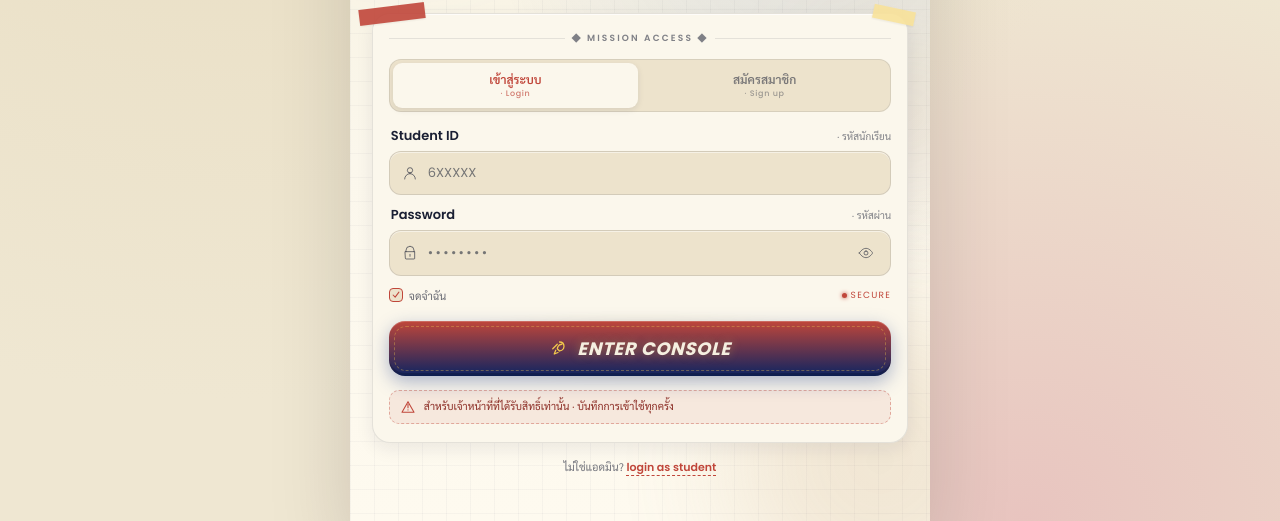
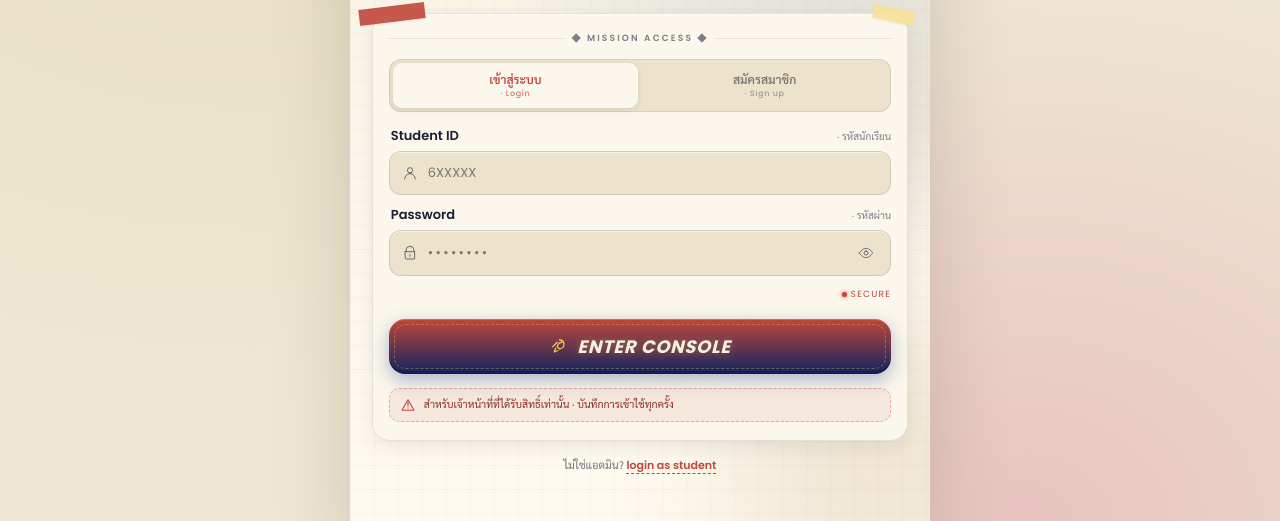
Before and after one commit to zenoframeria/RFC-Recycle-for-Credits, a plain HTML site: page login-admin.html in a window 1280 px wide. Shown: the part 279-800 px from the top of the page. Drawn offline with nearby package versions, Linux system fonts and the light colour scheme; a web font is replaced by a local one.

Commit message:
fix(login): remove non-functional remember-me checkbox
It never controlled anything — Supabase already persists the session
in localStorage by default regardless of its checked state — and this
app has no shared/public-computer use case that would need a
non-persistent option, so it was just misleading UI. Keeps the
forgot-password link (student) and SECURE tag (admin) that shared the
same row.

Co-Authored-By: Claude Sonnet 5 <noreply@anthropic.com>
Claude-Session: https://claude.ai/code/session_01Ee7T6hMYMaURiwLfXwVjmS

```diff
--- a/css/components.css
+++ b/css/components.css
@@ -199,52 +199,15 @@
   color: var(--accent);
 }
 
-/* checkbox pill */
+/* row holding the forgot-password link (student) / SECURE tag (admin) —
+   used to hold a "remember me" checkbox too, removed since Supabase always
+   persists the session regardless of it (see CLAUDE.md). */
 .check-row {
   display: flex;
   align-items: center;
-  justify-content: space-between;
+  justify-content: flex-end;
   margin-top: 12px;
 }
-.check-label {
-  position: relative;
-  display: flex;
-  align-items: center;
-  gap: 6px;
-  cursor: pointer;
-  white-space: nowrap;
-  font-family: var(--font-thai);
-  font-size: 11px;
-  color: rgba(26,31,51,0.65);
-}
-/* real checkbox input, visually hidden but still clickable/focusable/
-   keyboard-operable — sits on top of .check-box (positioned elements paint
-   above static siblings regardless of DOM order) so it captures the click,
-   while .check-box just renders the visible square + checkmark. */
-.check-input {
-  position: absolute;
-  width: 14px; height: 14px;
-  margin: 0;
-  opacity: 0;
-  cursor: pointer;
-}
-.check-input:focus-visible + .check-box {
-  outline: 2px solid var(--accent);
-  outline-offset: 2px;
-}
-.check-box {
-  width: 14px; height: 14px;
-  border-radius: 4px;
-  background: var(--sb-cream2);
-  border: 1.5px solid var(--accent);
-  display: inline-flex;
-  align-items: center;
-  justify-content: center;
-  flex-shrink: 0;
-  color: var(--accent);
-}
-.check-box svg { opacity: 0; transition: opacity 0.1s ease; }
-.check-input:checked + .check-box svg { opacity: 1; }
 
 /* role chip under the logo */
 .chip {
--- a/login-admin.html
+++ b/login-admin.html
@@ -96,13 +96,6 @@
         </div>
 
         <div class="check-row">
-          <label class="check-label">
-            <input type="checkbox" class="check-input" id="remember-me" checked>
-            <span class="check-box" aria-hidden="true">
-              <svg width="10" height="10" viewBox="0 0 24 24"><path d="M5 12l5 5 9-12" fill="none" stroke="currentColor" stroke-width="2.5" stroke-linecap="round" stroke-linejoin="round"/></svg>
-            </span>
-            จดจำฉัน
-          </label>
           <span class="secure-tag"><span class="dot"></span>SECURE</span>
         </div>
 
```
Also changed, not shown: CLAUDE.md (+1 -1 lines), login-student.html (+0 -7 lines).
